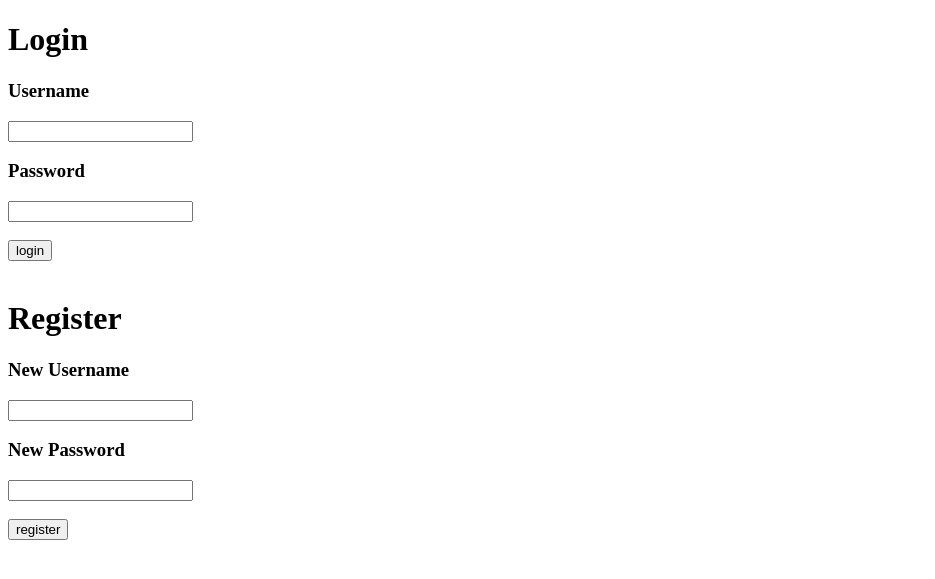
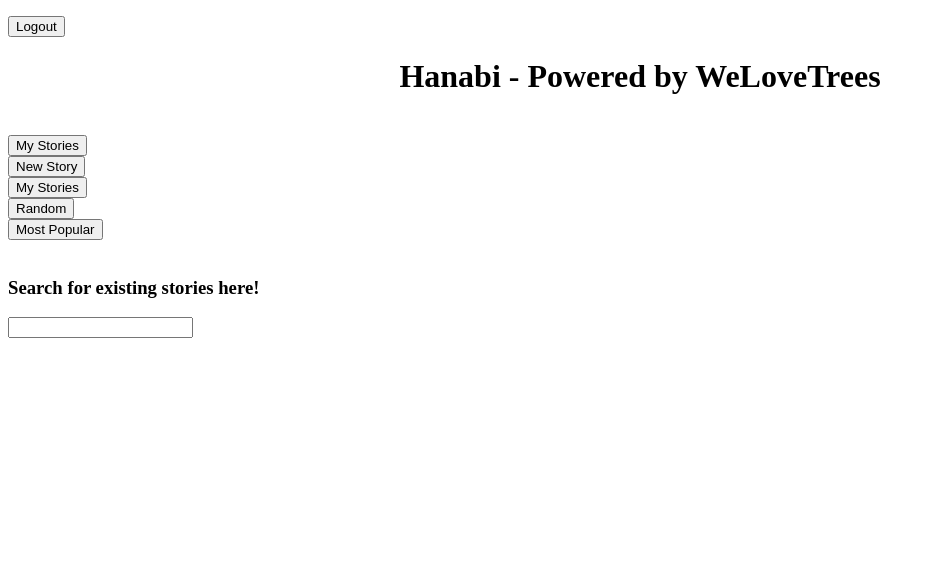
Before and after one commit to mahirriki1/p00-Hanabi, a Flask app: page /home in a window 1280 px wide. Shown: the top 579 px of the page, without its empty margins (0-935 px from the left). Run offline with Flask 2, Linux system fonts and the light colour scheme; parts of the project's set-up code (start-up, migrations or seed data) failed here and were passed over.

Commit message:
moved home function to login function

```diff
--- a/app/__init__.py
+++ b/app/__init__.py
@@ -1,22 +1,17 @@
-from flask import Flask, request, render_template, session, flash, redirect
+from flask import Flask, request, render_template, session, redirect
 import db_articles, db_users
 
-# made two accounts for testing:
-# hi: hii
+# account to use for test:
+# Kevin:1234
 
 app = Flask(__name__)
 # generated via terminal command: python3 -c 'import secrets; print(secrets.token_hex())'
 app.secret_key = 'b52635eab6be8ca4c07bd65adc04b27d11a8e251b1e3d16825b881497b1c7af1'
 
-@app.route("/")
+@app.route("/", methods=['GET', 'POST'])
 def login():
-    if 'username' in session:
+    if ('username' in session) and db_users.username_in_system(session['username']):
         return render_template('home.html')
-    return render_template('login.html')
-
-# the home page; if the user is not logged in, redirect to login page
-@app.route('/home', methods=['GET', 'POST'])
-def home():
     if request.method == 'POST':
         # for logging in
         if request.form.get("sub0") == "login":
@@ -55,26 +50,35 @@ def home():
                 return render_template('home.html')
     return render_template('login.html')
 
+# the home page; if the user is not logged in, redirect to login page
+@app.route('/home', methods=['GET', 'POST'])
+def home():
+    return render_template('home.html')
+
 #give route to a random story
 @app.route('/random', methods=['GET', 'POST'])
 def random():
     id = db_articles.get_random_article()
     return redirect(f'/{id}/', code=302)
 
+# return the create story page
+@app.route('/create_page', methods=['GET', 'POST'])
+def create_page():
+    return render_template('create.html')
+
 # the webpage for creating stories
 @app.route('/create', methods=['GET', 'POST'])
 def create():
-    username = session['username']
-    # if request.method == 'POST':
-    #     title = request.form['title']
-    #     content = request.form['content']
-    #     if not title:
-    #         flash('Title needed.')
-    #     elif not content:
-    #         flash('Content needed.')
-    #     else:
-    #         db_articles.add_entry(title, content, username)
-    #         return render_template('display.html') # TODO: change this to an added story screen or smth
+    if request.method == 'POST':
+        title = request.form['title']
+        text = request.form['text']
+        # for blank title/text
+        if "" == title or "" == text:
+            return render_template('create.html', error = "Enter a title and/or text.")
+        # if successful, the code under runs and makes a story to the database
+        else:
+            db_articles.create_article(title, text)
+            return render_template('home.html')
     return render_template('create.html')
 
 # webpage for displaying stories
--- a/app/templates/home.html
+++ b/app/templates/home.html
@@ -13,17 +13,22 @@
       </form>
     </p>
 
-    <h1>Hanabi - Powered by WeLoveTrees</h1>
+    <h1 align="center">Hanabi - Powered by WeLoveTrees</h1>
     <br>
-    <button>My Stories</button>
-    <form action="/create">
-      <input type="submit" value="New Story"></input>
+    <form action="/display">
+      <button type="submit">My Stories</button>
     </form>
-    <button>My Stories</button>
+    <form action="/create_page">
+      <button type="submit">New Story</button>
+    </form>
+    <form action="/display">
+      <button>My Stories</button>
+    </form>
     <form action="/random">
-      <input type="submit" value="Random"></input>
+      <button type="submit">Random</button>
     </form>
-    <button>Most Popular</button>
+    <form action="/placeholder">
+      <button type="submit">Most Popular</button>
     <br>
     <br>
     <h3>Search for existing stories here!</h3>
```
Also changed, not shown: app/templates/create.html (+11 -10 lines), articles.db, users.db.
